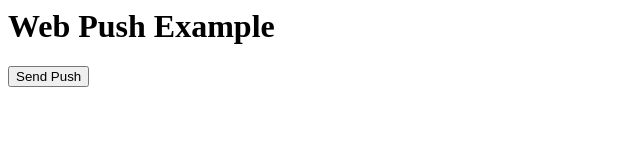
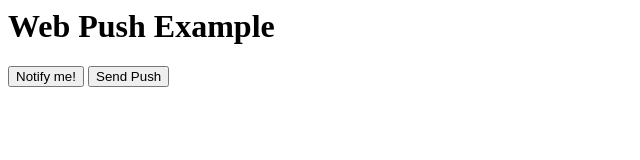
Before and after one commit to lebwa82/web2, a plain HTML site: page hw7/index.html in a window 1280 px wide. Shown: the whole page, without its empty margins (0-640 px from the left). Drawn offline with Linux system fonts and the light colour scheme.

Commit message:
fixed notifications

```diff
--- a/hw7/index.html
+++ b/hw7/index.html
@@ -3,7 +3,31 @@
     <meta charset="UTF-8">
     <title>MY Web Push</title>
     <script>
-        const publicVapidKey = "Wlcy1pgDk3u9IXwwQJiJk2JBiN7bYNgnv0xKkEOPSM0R6QRr730b8Tv-b5MaKDjkLXVcQ4_SRlk7TMhwzOQYig==";
+        function notifyMe() {
+            if (!("Notification" in window)) {
+                // Check if the browser supports notifications
+                alert("This browser does not support desktop notification");
+            } else if (Notification.permission === "granted") {
+                // Check whether notification permissions have already been granted;
+                // if so, create a notification
+                const notification = new Notification("Hi there!");
+                // …
+            } else if (Notification.permission !== "denied") {
+                // We need to ask the user for permission
+                Notification.requestPermission().then((permission) => {
+                // If the user accepts, let's create a notification
+                if (permission === "granted") {
+                    const notification = new Notification("Hi there!");
+                    // …
+                }
+                });
+            }
+
+            // At last, if the user has denied notifications, and you
+            // want to be respectful there is no need to bother them anymore.
+            }
+
+        const publicVapidKey = "sqmtW1CNjIfz4_MU0RStD2xS22iamdR8ZzAw3U-Ow7vjCHI8SfZDbNSqz6_-4xwj-Ld9OeF8J760nVzLwEjtuA==";
 
         async function register() {
             if ('serviceWorker' in navigator) {
@@ -62,6 +86,7 @@
 </head>
 <body>
     <h1>Web Push Example</h1>
+    <button onclick="notifyMe()">Notify me!</button>
     <button onclick="fetch('/send-push', { method: 'POST' })">Send Push</button>
 </body>
 </html>
```
